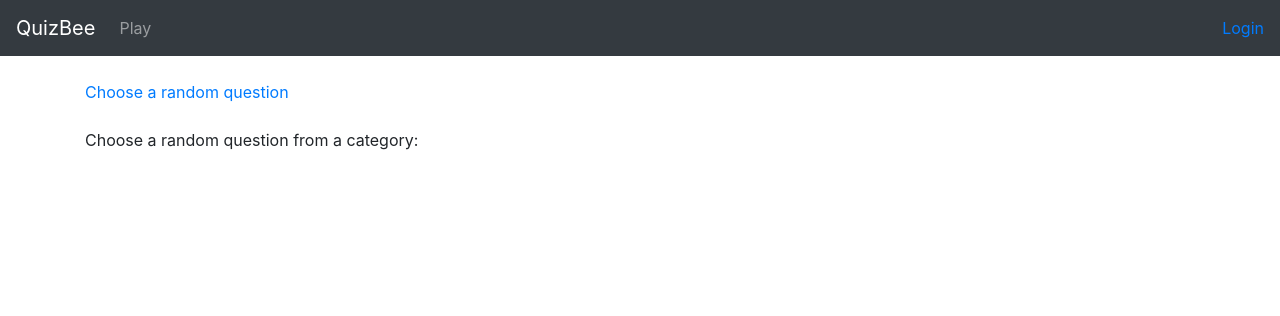
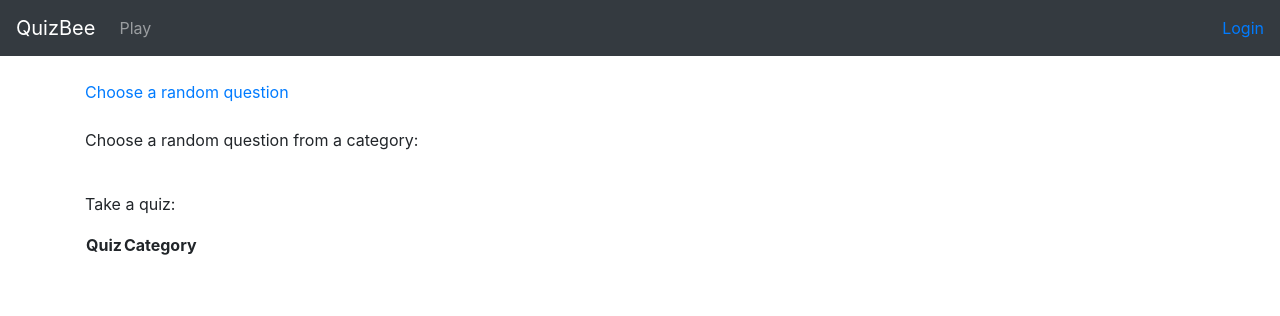
Before and after one commit to mshroom/visailusivusto, a Flask app: page /play/ in a window 1280 px wide. Shown: the top 316 px of the page. Run offline with Flask 2, Linux system fonts and the light colour scheme; data that the repository does not hold is empty; some libraries are stand-ins or nearby versions.

Commit message:
created first version of quizplay, moved some code to games folder

```diff
--- a/application/__init__.py
+++ b/application/__init__.py
@@ -61,6 +61,8 @@
 
 from application.statistics import views
 
+from application.games import views
+
 from application.auth import models
 from application.auth import views
 
--- /dev/null
+++ b/application/games/views.py
@@ -0,0 +1,81 @@
+import random
+
+from flask import redirect, render_template, request, url_for
+from flask_login import current_user
+
+from application import app, db, login_manager, login_required
+from application.questions.models import Question, Option, UsersChoice
+from application.quizzes.models import QuizQuestion, Quiz
+from application.games.forms import QuizGameForm
+
+@app.route("/play/", methods=["GET"])
+def games_play():
+	return render_template("games/play.html", categories = Question.findAllCategoriesInUse(), quizzes = Quiz.query.all())
+
+@app.route("/play/random/", methods=["GET"])
+def play_random():
+	questions = Question.query.filter_by(active=True).all()
+	random.shuffle(questions)
+	q = questions[0]
+	options = Option.query.filter_by(quest_id=q.id).all()
+	random.shuffle(options)
+	return render_template("games/answer.html", question = q, options = options)
+
+@app.route("/play/categories/<cat>", methods=["GET"])
+def play_category(cat):
+	questions = Question.query.filter_by(active=True, category=cat).all()
+	random.shuffle(questions)
+	q = questions[0]
+	options = Option.query.filter_by(quest_id=q.id).all()
+	random.shuffle(options)
+	return render_template("games/answer.html", question = q, options = options)
+
+@app.route("/play/<question_id>/<option_id>", methods=["POST"])
+def options_choose(question_id, option_id):
+	if current_user.is_authenticated:
+		c = UsersChoice()
+		c.account_id = current_user.id
+		c.option_id = option_id
+
+		db.session().add(c)
+		db.session().commit()
+
+	o = Option.query.get(option_id)
+	if o.correct:
+		return render_template("games/result.html", option = o, question = Question.query.get(question_id),result = "Correct answer!")
+
+	return render_template("games/result.html", option = o, question = Question.query.get(question_id),result = "Wrong answer!")
+
+@app.route("/play/quizzes/<quiz_id>/<turn>/<answer>", methods=["GET"])
+def play_quiz(quiz_id, turn, answer):
+	quiz = Quiz.query.get(quiz_id)
+	questions = Quiz.findAllQuestions(quiz_id)
+	turn = int(turn)
+	result = "Correct answer!"
+	if answer == "False":
+		result = "Wrong answer!"
+	if turn == 0:
+		result = ""
+	if turn < len(questions):
+		q = questions[turn]
+		options = Option.query.filter_by(quest_id=q["id"]).all()
+		random.shuffle(options)
+		turn += 1
+		return render_template("games/quiz.html", quiz = quiz, question = q, options = options, turn = turn, result = result)
+	return redirect(url_for('quiz_results', quiz_id=quiz_id))
+
+@app.route("/play/quizzes/<quiz_id>/<turn>/<question_id>/<option_id>", methods=["POST"])
+def quiz_choose(quiz_id, turn, question_id, option_id):
+	q = Quiz.query.get(quiz_id)
+	qn = Question.query.get(question_id)
+	options = Option.query.filter_by(quest_id=qn.id).all()
+	o = Option.query.get(option_id)
+	if o.correct:
+		return redirect(url_for('play_quiz', quiz_id=quiz_id, turn=turn, answer="True"))
+
+	return redirect(url_for('play_quiz', quiz_id=quiz_id, turn=turn, answer="False"))
+
+@app.route("/play/quizzes/<quiz_id>/results", methods=["GET"])
+def quiz_results(quiz_id):
+	q = Quiz.query.get(quiz_id)
+	return render_template("games/quizresult.html", quiz = q)
--- a/application/questions/views.py
+++ b/application/questions/views.py
@@ -4,9 +4,8 @@
 from flask_login import current_user
 
 from application import app, db, login_manager, login_required
-from application.questions.models import Question, Option, UsersChoice
+from application.questions.models import Question, Option
 from application.questions.forms import QuestionForm, OptionForm, ModifyQuestionForm, ModifyCategoryForm, ModifyDifficultyForm
-from application.quizzes.models import QuizQuestion
 
 @app.route("/questions", methods=["GET"])
 @login_required(role="USER")
@@ -204,37 +203,3 @@
 	db.session().commit()
 
 	return redirect(url_for("questions_index"))
-
-@app.route("/play/", methods=["GET"])
-def questions_play():
-	return render_template("questions/play.html", categories = Question.findAllCategoriesInUse())
-
-@app.route("/play/random/", methods=["GET"])
-def play_random():
-	questions = Question.query.filter_by(active=True).all()
-	random.shuffle(questions)
-	q = questions[0]
-	return render_template("questions/answer.html", question = q, options = Option.query.filter_by(quest_id=q.id).all())
-
-@app.route("/play/categories/<cat>", methods=["GET"])
-def play_category(cat):
-	questions = Question.query.filter_by(active=True, category=cat).all()
-	random.shuffle(questions)
-	q = questions[0]
-	return render_template("questions/answer.html", question = q, options = Option.query.filter_by(quest_id=q.id).all())
-
-@app.route("/play/<question_id>/<option_id>", methods=["POST"])
-def options_choose(question_id, option_id):
-	if current_user.is_authenticated:
-		c = UsersChoice()
-		c.account_id = current_user.id
-		c.option_id = option_id
-
-		db.session().add(c)
-		db.session().commit()
-
-	o = Option.query.get(option_id)
-	if o.correct:
-		return render_template("questions/result.html", option = o, question = Question.query.get(question_id),result = "Correct answer!")
-
-	return render_template("questions/result.html", option = o, question = Question.query.get(question_id),result = "Wrong answer!")
--- a/application/templates/questions/play.html
+++ b/application/templates/games/play.html
@@ -13,4 +13,20 @@
     </tr>
     {% endfor %}
   </table>
+  <br/>
+  <p>Take a quiz:</p>
+  <table>
+    <tr>
+      <th>Quiz</th>
+      <th>Category</th>
+    </tr>
+    {% for quiz in quizzes %}
+    <tr>
+      <td>
+        <a href="{{ url_for('play_quiz', quiz_id=quiz.id, turn=0, answer='True') }}">{{ quiz.name }}</a>
+      </td>
+      <td>{{ quiz.category }}</td>
+    </tr>
+    {% endfor %}
+  </table>
 {% endblock %}
--- /dev/null
+++ b/application/templates/games/quizresult.html
@@ -0,0 +1,6 @@
+{% extends "layout.html" %}
+
+{% block body %}
+  <p><b>{{ quiz.name }}</p></td>
+  <p>Here will be the results of the quiz</p>
+{% endblock %}
--- a/application/templates/questions/result.html
+++ b/application/templates/games/result.html
@@ -14,5 +14,5 @@
   <br/><br/>
   {{ result }}
   <br/><br/>
-  <a href="{{ url_for('questions_play') }}">Play again!</a>
+  <a href="{{ url_for('games_play') }}">Play again!</a>
 {% endblock %}
--- a/application/templates/layout.html
+++ b/application/templates/layout.html
@@ -16,7 +16,7 @@
         <div class="collapse navbar-collapse" id="navbarCollapse">
           <ul class="navbar-nav mr-auto">
             <li class="nav-item">
-              <a class="nav-link" href="{{ url_for('questions_play') }} ">Play</a>
+              <a class="nav-link" href="{{ url_for('games_play') }} ">Play</a>
             </li>
 			{% if current_user.is_authenticated %}
             <li class="nav-item">
```
Also changed, not shown: application/games/forms.py (added, +9 -0 lines), application/templates/games/quiz.html (added, +25 -0 lines), application/templates/games/answer.html (renamed from application/templates/questions/answer.html).
